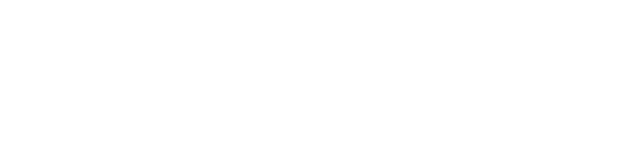
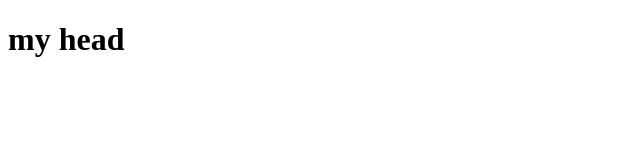
Before and after one commit to mansimaurya19/git-test, a plain HTML site: page index.html in a window 1280 px wide. Shown: the whole page, without its empty margins (0-640 px from the left). Drawn offline with Linux system fonts and the light colour scheme.

Commit message:
4 commit

```diff
--- a/index.html
+++ b/index.html
@@ -5,6 +5,7 @@
     <meta name="viewport" content="width=device-width, initial-scale=1.0">
     <title>Document</title>
 </head>
+<h1>my head</h1>
 <body>
 
 </body>
```
